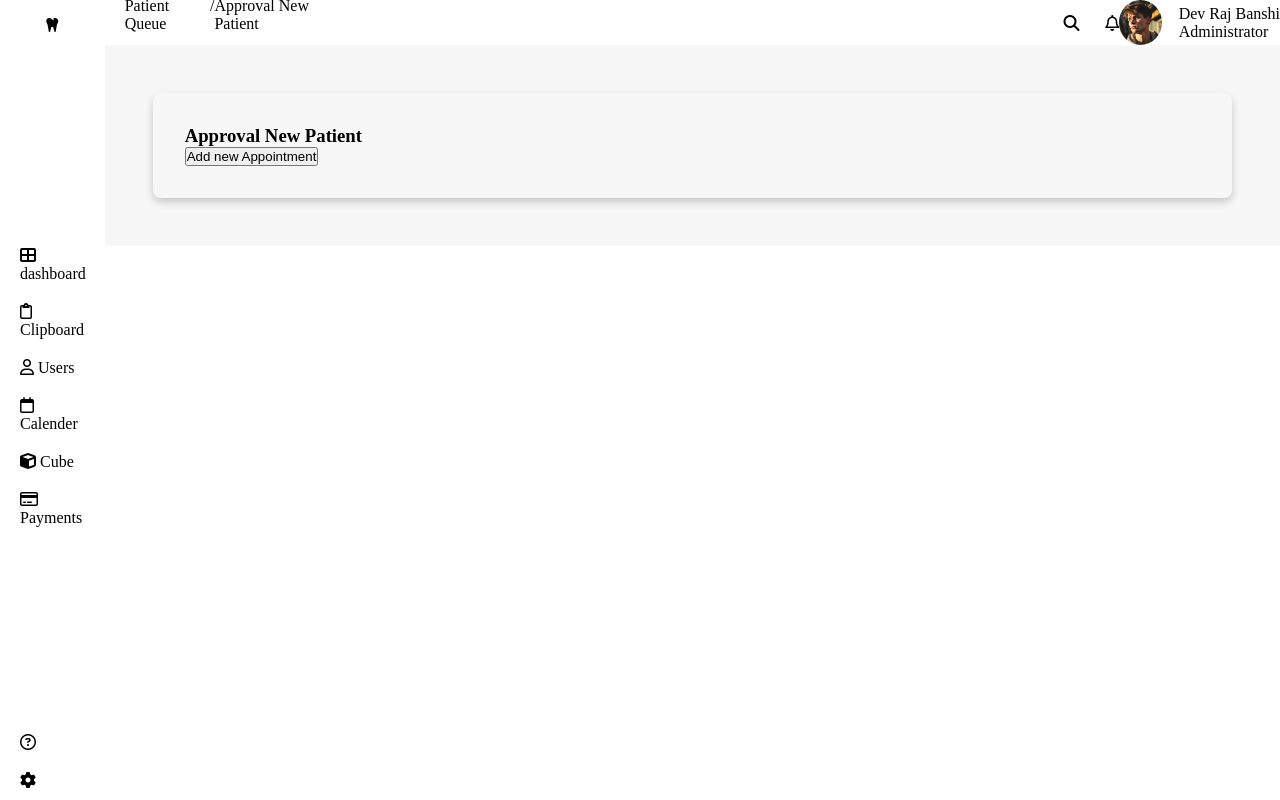
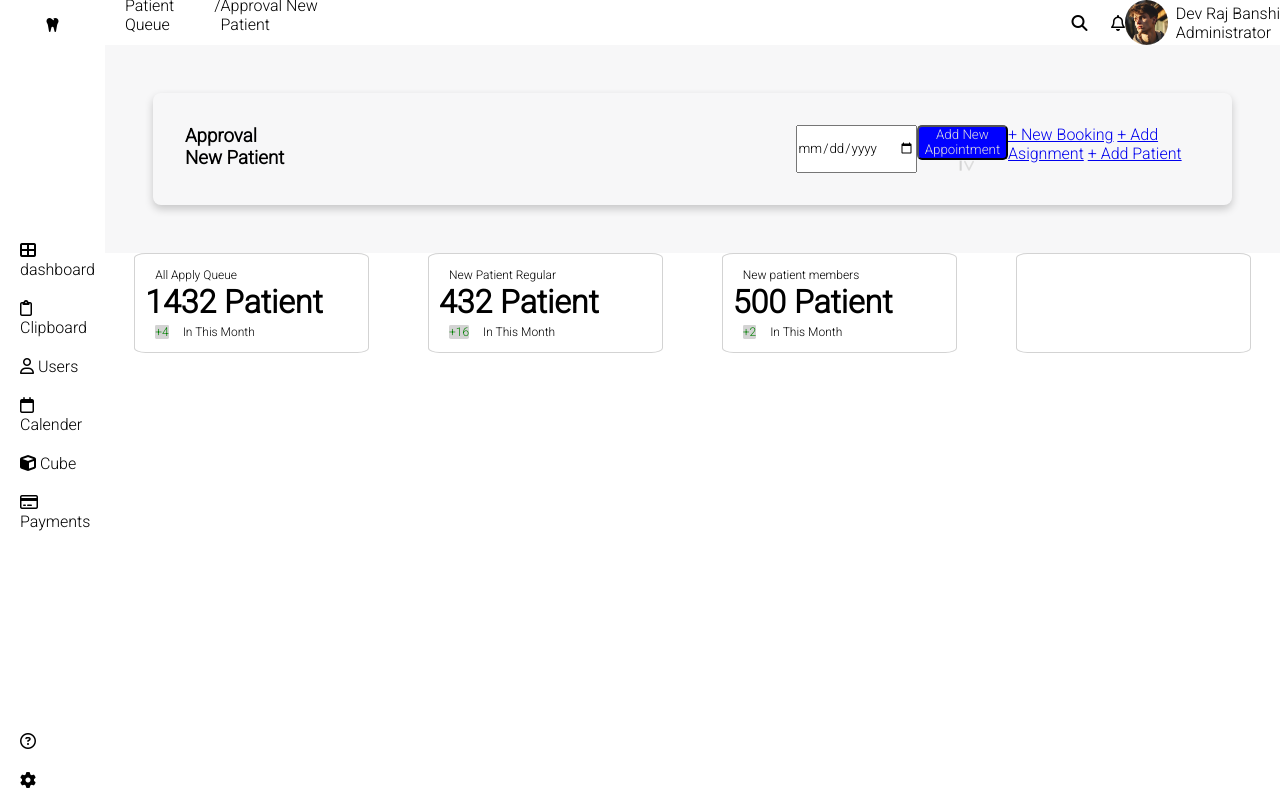
Before and after one commit to arc-foundation/learning, a plain HTML site: page index.html in a window 1280 px wide. Drawn offline with Linux system fonts and the light colour scheme.

Commit message:
added some text

```diff
--- a/assets/css/style.css
+++ b/assets/css/style.css
@@ -2,6 +2,7 @@
     box-sizing: border-box;
     padding: 0;
     margin: 0;
+    font-family: 'Roboto', sans-serif;
 }
 
 body {
@@ -31,6 +32,7 @@ body {
     main {
         padding: 3rem;
         background-color: #f7f7f8;
+
     }
 }
 
@@ -116,3 +118,53 @@ nav ul>li {
     align-items: center;
     margin-top: 10px;
 }
+
+.btn {
+    background-color: blue;
+    color: #ddd;
+    width: 100%;
+    height: 35px;
+    border-radius: 5px;
+}
+
+
+.space {
+    margin-left: 10px;
+    border-bottom: 2px solid lightgray;
+}
+
+.card-header {
+    display: flex;
+    justify-content: space-evenly;
+}
+
+.m-right {
+    margin-left: 50%;
+}
+
+.column {
+    width: 20%;
+    padding: 10px;
+    height: 100px;
+    border: 1px solid lightgray;
+    border-radius: 5%;
+}
+
+.row {
+    display: flex;
+    justify-content: space-around;
+}
+
+.flex {
+    background-color: lightgray;
+    width: 30px;
+    color: green;
+    border-radius: 10%;
+}
+
+.flex-1 {
+    display: unset;
+    font-size: 12px;
+    font-weight: 300;
+    margin-left: 10px;
+}
--- a/index.html
+++ b/index.html
@@ -7,6 +7,10 @@
     <title>Dental Website Application</title>
     <link rel="stylesheet" href="assets/css/style.css">
     <link rel="stylesheet" href="https://cdnjs.cloudflare.com/ajax/libs/font-awesome/6.5.1/css/all.min.css">
+    <link rel="preconnect" href="https://fonts.googleapis.com">
+    <link rel="preconnect" href="https://fonts.gstatic.com" crossorigin>
+    <link href="https://fonts.googleapis.com/css2?family=Roboto:ital,wght@0,100;0,300;1,100&display=swap"
+        rel="stylesheet">
 </head>
 
 <body>
@@ -58,16 +62,41 @@
             <div class="card">
                 <div class="card-header">
                     <h3>Approval New Patient</h3>
-
-                    <button class="btn btn-primary">Add new Appointment</button>
+                    <input class="m-right" type="date" value="date">
+                    <div class="dropdown">
+                        <button class="btn btn-primary">Add New Appointment<i
+                                class="fa-solid fa-greater-than fa-rotate-90 space"></i></button>
+                    </div>
+                    <div class="dropdown-content">
+                        <a href="#">+ New Booking</a>
+                        <a href="#">+ Add Asignment</a>
+                        <a href="#">+ Add Patient</a>
+                    </div>
                 </div>
             </div>
         </main>
+        <div class="row">
+            <div class="column">
+                <p class="flex-1">All Apply Queue</p>
+                <h1>1432 Patient</h1>
+                <p class="flex flex-1">+4</p>
+                <p class="flex-1">In This Month</p>
+            </div>
+            <div class="column">
+                <p class="flex-1">New Patient Regular</p>
+                <h1>432 Patient</h1>
+                <p class="flex flex-1">+16</p>
+                <p class="flex-1">In This Month</p>
+            </div>
+            <div class="column">
+                <p class="flex-1">New patient members</p>
+                <h1>500 Patient</h1>
+                <p class="flex flex-1">+2</p>
+                <p class="flex-1">In This Month</p>
+            </div>
+            <div class="column"></div>
+        </div>
     </div>
-
-
-
-
 </body>
 
 </html>
```
